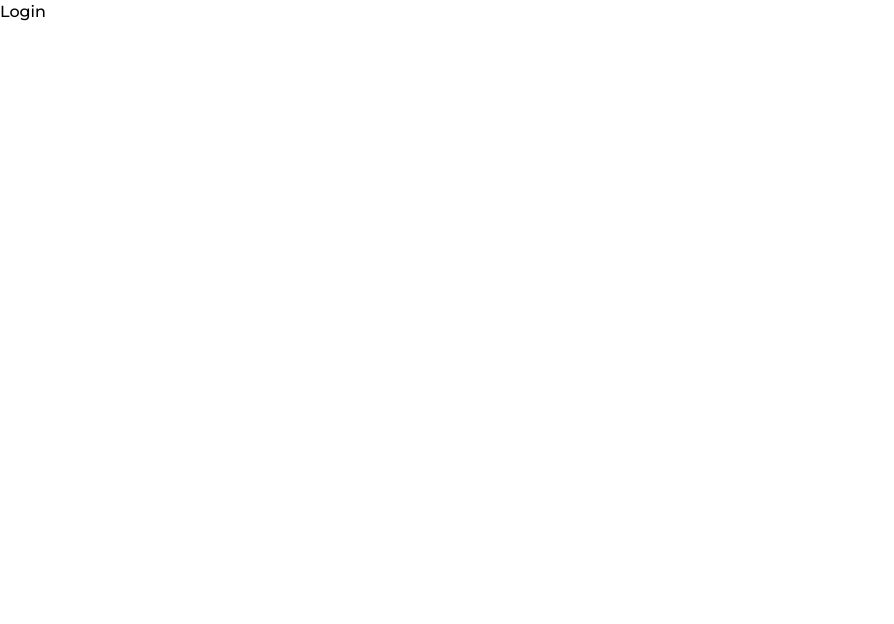
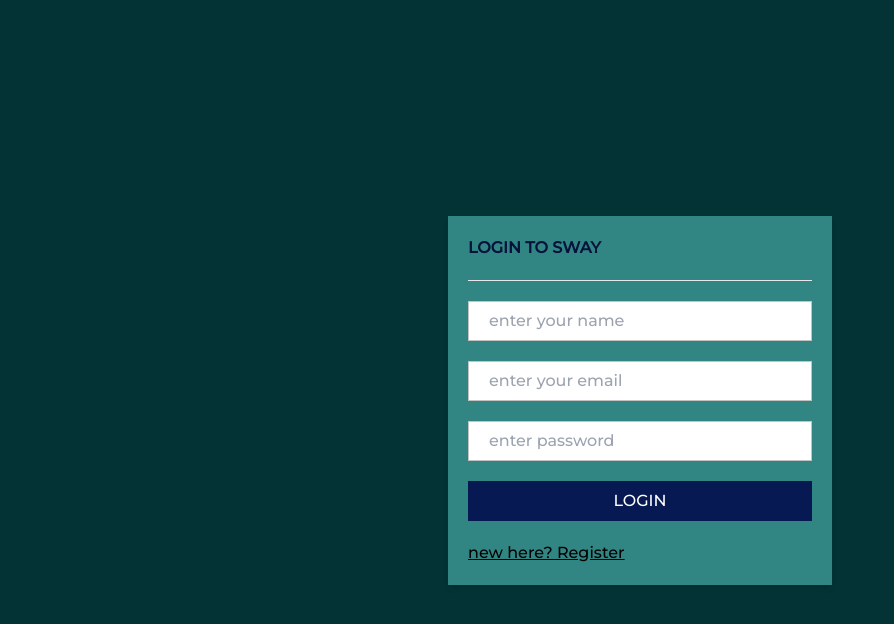
Before and after one commit to sunnydowari/sway, a React (Vite) app in the folder app/: page /login in a window 1280 px wide. Shown: the top 624 px of the page, without its empty margins (0-894 px from the left). Built offline with nearby package versions, Linux system fonts and the light colour scheme.

Commit message:
login page, and getting user

```diff
--- a/app/src/index.css
+++ b/app/src/index.css
@@ -3,7 +3,9 @@
 @tailwind utilities;
 
 *{
-    font-family: 'Montserrat', sans-serif;
+    font-family: 'Montserrat';
+    font-size: 16px;
+    font-weight: 500;
 }
 input{
     height: 40px;
--- a/app/src/pages/login/index.jsx
+++ b/app/src/pages/login/index.jsx
@@ -1,9 +1,51 @@
+import React from "react";
+import { Link } from "react-router-dom";
 
+const Login = () => {
+  const [user, setUser] = React.useState({
+    email: "",
+    password: "",
+  });
 
-function Login() {
+  const login = async () => {
+    console.log(user)
+  }
+
   return (
-    <div>Login</div>
-  )
-}
+    <div className="h-screen bg-primary flex items-center justify-center">
+      <div className="bg-ternary shadow-md p-5 flex flex-col gap-5 w-96">
+        <h1 className="text-4x1 uppercase font-semibold text-secondary">
+          Login to Sway
+        </h1>
+        <hr />
+        <input
+          type="text"
+          value={user.name}
+          onChange={(e) => setUser({ ...user, name: e.target.value })}
+          placeholder="enter your name"
+        />
+        <input
+          type="text"
+          value={user.email}
+          onChange={(e) => setUser({ ...user, email: e.target.value })}
+          placeholder="enter your email"
+        />
+        <input
+          type="password"
+          value={user.password}
+          onChange={(e) => setUser({ ...user, password: e.target.value })}
+          placeholder="enter password"
+        />
+        <button className="contained-btn" onClick={login}>
+          LOGIn
+        </button>
 
-export default Login
+        <Link to="/register" className="underline">
+          new here? Register
+        </Link>
+      </div>
+    </div>
+  );
+};
+
+export default Login;
--- a/app/src/pages/register/index.jsx
+++ b/app/src/pages/register/index.jsx
@@ -1,4 +1,5 @@
 import React from "react"
+import { Link } from "react-router-dom"
 
 const Register = () => {
   const [user, setUser] = React.useState({
@@ -6,11 +7,16 @@
     email: '',
     password: '',
   })
+
+  const register = async () => {
+
+    console.log(user)
+  }
   return (
     <div className="h-screen bg-primary flex items-center justify-center">
 
 
-    <div className="bg-white shadow-md p-5 flex flex-col gap-5 w-96">
+    <div className="bg-ternary shadow-md p-5 flex flex-col gap-5 w-96">
       <h1 className="text-4x1 uppercase font-semibold text-secondary">Register to Sway</h1>
       <hr />
       <input type="text"
@@ -23,12 +29,18 @@
       onChange={(e) => setUser({...user, email: e.target.value})}
       placeholder="enter your email"
       />
-      <input type="text"
+      <input type="password"
       value={user.password}
       onChange={(e) => setUser({...user, password: e.target.value})}
       placeholder="enter password"
       />
-      <button className="contained-btn">Register</button>
+      <button className="contained-btn"
+      onClick={register}>
+      Register</button>
+
+      <Link to="/login" className="underline">
+        already have an account? Login
+      </Link>
 
     </div>
 
--- a/app/tailwind.config.js
+++ b/app/tailwind.config.js
@@ -7,8 +7,9 @@
   theme: {
     extend: {
       colors: {
-        primary: "#0B666A",
-        secondary: "#071952"
+        primary: "#043336",
+        secondary: "#05123b",
+        ternary: "#318582",
       }
     },
   },
```
